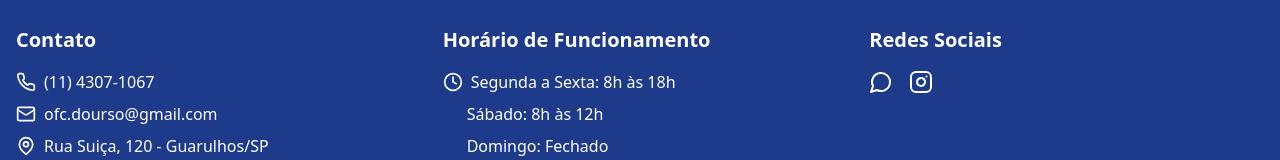
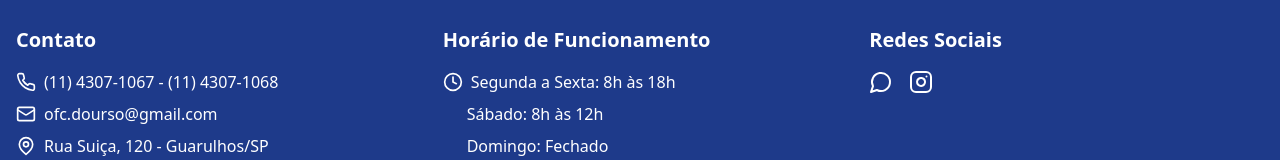
Before and after one commit to GabrielGrigorio/Auto-eletrica-OFC, a React (Vite) app: page / in a window 1280 px wide. Shown: the part 2158-2318 px from the top of the page. Built offline with nearby package versions, Linux system fonts and the light colour scheme.

Commit message:
ajuste contato

```diff
--- a/src/App.tsx
+++ b/src/App.tsx
@@ -136,7 +136,7 @@ function App() {
               <div className="space-y-2">
                 <p className="flex items-center gap-2">
                   <Phone size={20} />
-                  (11) 4307-1067
+                  (11) 4307-1067 - (11) 4307-1068
                 </p>
                 <p className="flex items-center gap-2">
                   <Mail size={20} />
```
